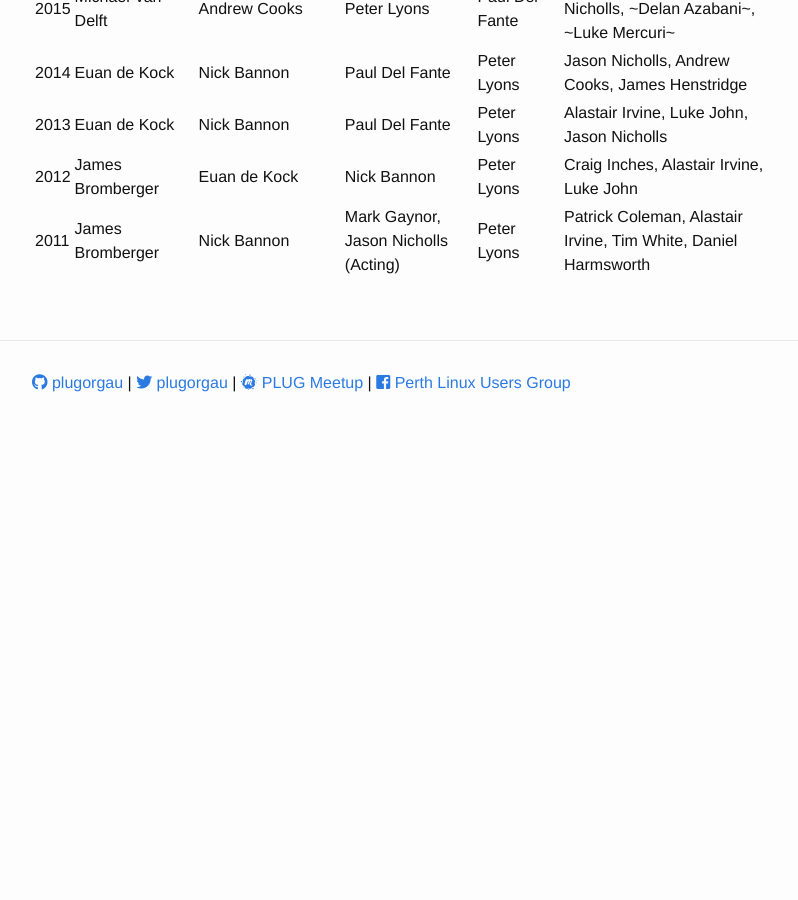
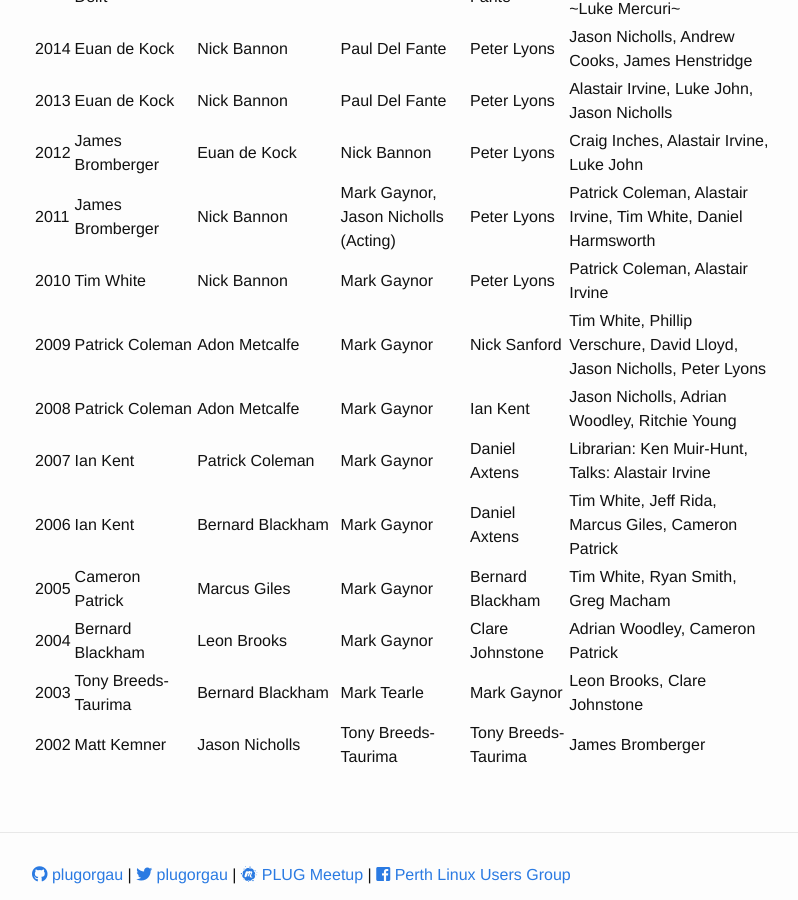
Before and after one commit to plugorgau/plugorgau.github.io, a Jekyll site: the page built from pages/about/committee.md, in a window 1280 px wide and 900 px high, scrolled down 565 px. Shown: the whole window, without its empty margins (238-1036 px from the left). Built offline with Jekyll 4.4.1, drawn with Linux system fonts in a browser that asks for light colours; nearby versions of some CDN libraries; before the commit the page ends 990 px from its top, so only the background shows below that.

Commit message:
Update from AGM minutes

```diff
--- a/pages/about/committee.md
+++ b/pages/about/committee.md
@@ -16,3 +16,12 @@ Year | Chairperson (President) | Vice-Chairperson (Vice-President) | Treasurer |
 2013 | Euan de Kock      | Nick Bannon         | Paul Del Fante | Peter Lyons | Alastair Irvine, Luke John, Jason Nicholls
 2012 | James Bromberger  | Euan de Kock        | Nick Bannon | Peter Lyons | Craig Inches, Alastair Irvine, Luke John
 2011 | James Bromberger  | Nick Bannon         | Mark Gaynor, Jason Nicholls (Acting) | Peter Lyons | Patrick Coleman, Alastair Irvine, Tim White, Daniel Harmsworth
+2010 | Tim White         | Nick Bannon         | Mark Gaynor | Peter Lyons | Patrick Coleman, Alastair Irvine
+2009 | Patrick Coleman   | Adon Metcalfe       | Mark Gaynor | Nick Sanford | Tim White, Phillip Verschure, David Lloyd, Jason Nicholls, Peter Lyons
+2008 | Patrick Coleman   | Adon Metcalfe       | Mark Gaynor | Ian Kent | Jason Nicholls, Adrian Woodley, Ritchie Young
+2007 | Ian Kent          | Patrick Coleman     | Mark Gaynor | Daniel Axtens | Librarian: Ken Muir-Hunt, Talks: Alastair Irvine
+2006 | Ian Kent          | Bernard Blackham    | Mark Gaynor | Daniel Axtens | Tim White, Jeff Rida, Marcus Giles, Cameron Patrick
+2005 | Cameron Patrick   | Marcus Giles        | Mark Gaynor | Bernard Blackham | Tim White, Ryan Smith, Greg Macham
+2004 | Bernard Blackham  | Leon Brooks         | Mark Gaynor | Clare Johnstone | Adrian Woodley, Cameron Patrick
+2003 | Tony Breeds-Taurima | Bernard Blackham  | Mark Tearle | Mark Gaynor | Leon Brooks, Clare Johnstone
+2002 | Matt Kemner       | Jason Nicholls      | Tony Breeds-Taurima | Tony Breeds-Taurima | James Bromberger
```
